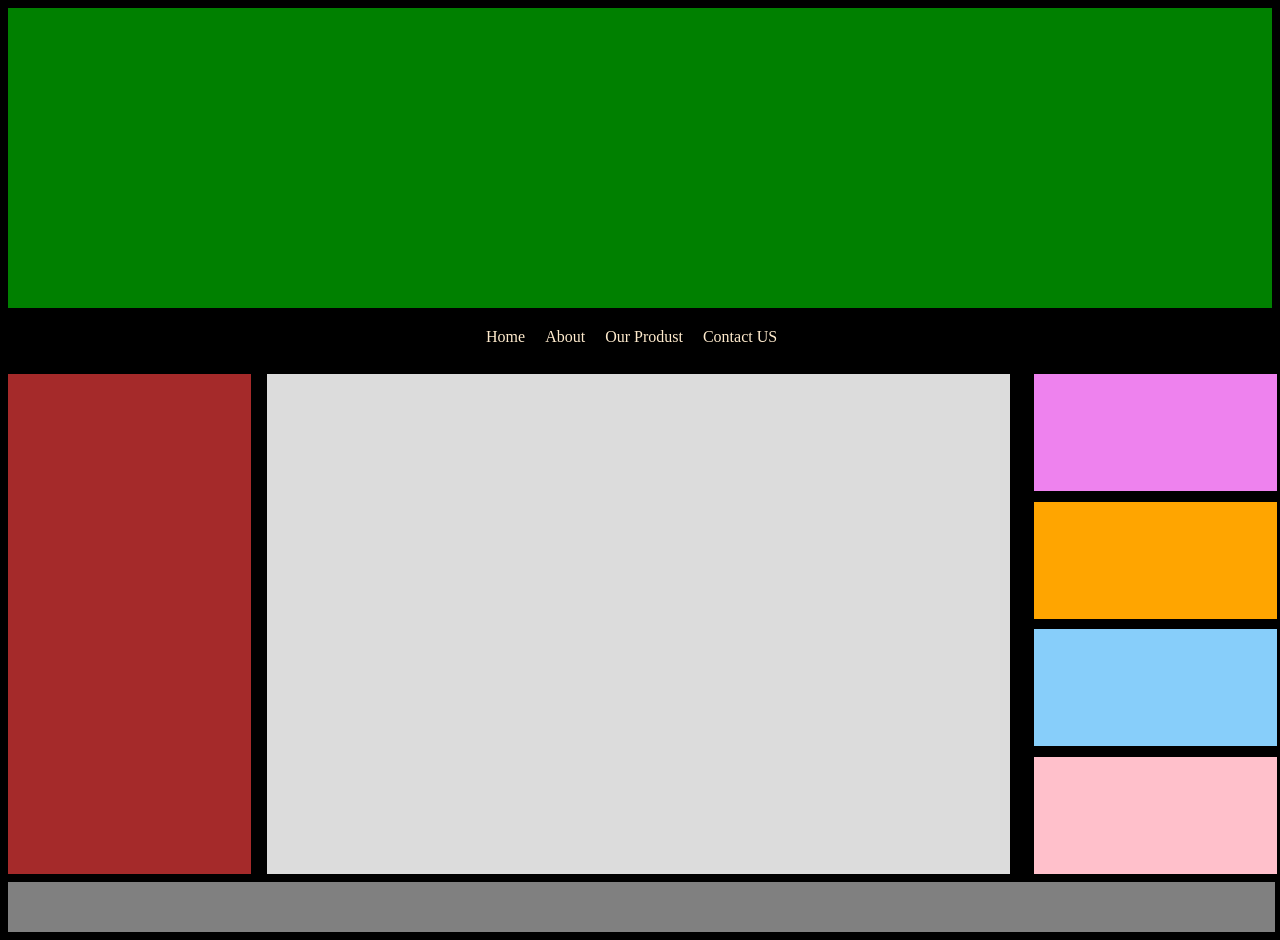
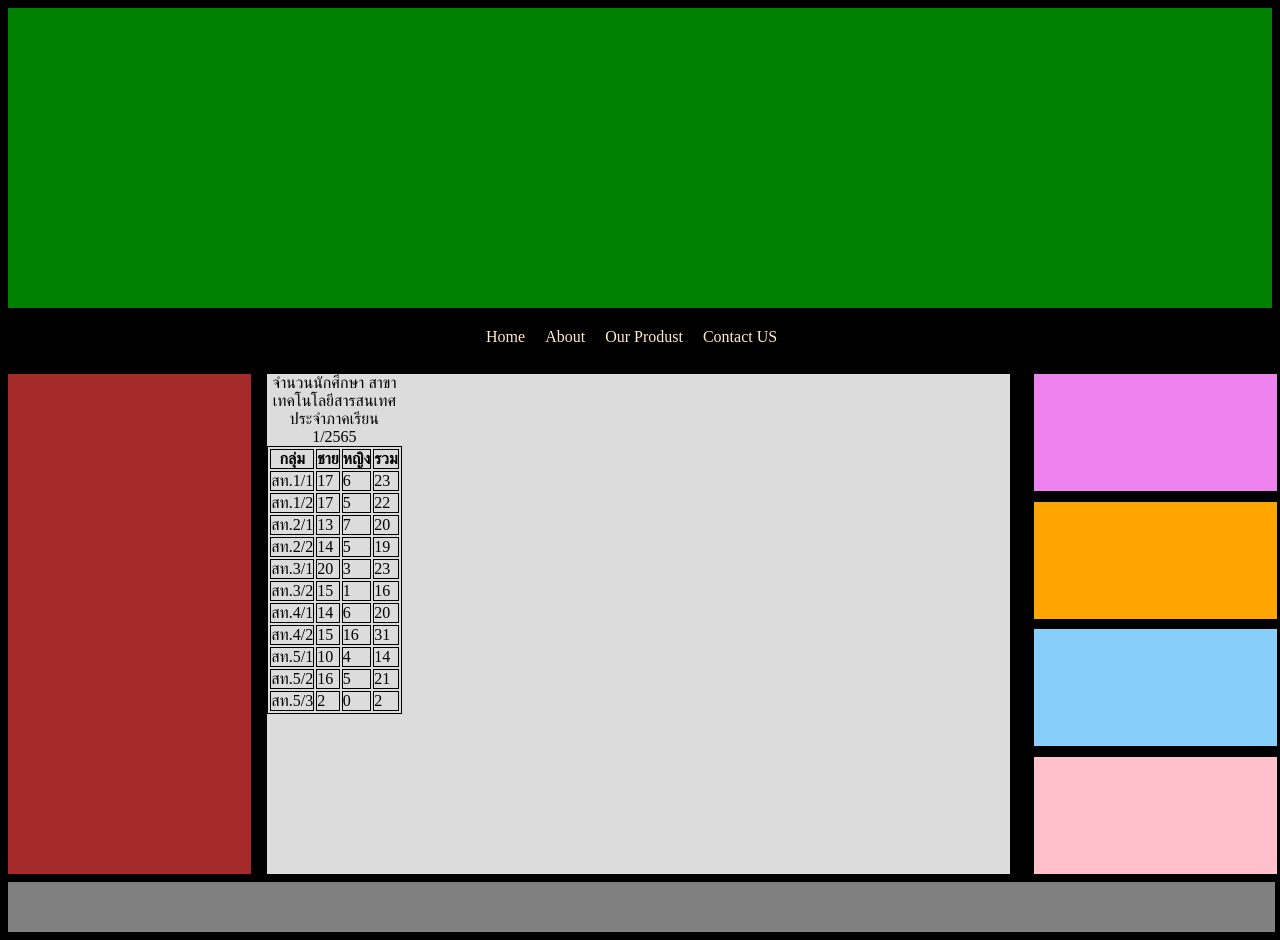
Before and after one commit to WuttichaiPolkuntod/WebDesign, a plain HTML site: page 13_06_2565/index.html in a window 1280 px wide. Drawn offline with Linux system fonts and the light colour scheme.

Commit message:
first 14_06_2565

```diff
--- a/13_06_2565/css/style.css
+++ b/13_06_2565/css/style.css
@@ -85,3 +85,6 @@ li A{
     text-decoration: none;
     color: blanchedalmond;
 }
+table, th, td {
+    border:1px solid black;
+  }
--- a/13_06_2565/index.html
+++ b/13_06_2565/index.html
@@ -19,7 +19,83 @@
         </Ul>
     </nav>
     <aside></aside>
-    <article></article>
+    <article>
+        <table>
+            <caption>จำนวนนักศึกษา สาขาเทคโนโลยีสารสนเทศ</caption>
+            <caption>ประจำภาคเรียน 1/2565</caption>
+            <tr>
+                <th>กลุ่ม</th>
+                <th>ชาย</th>
+                <th>หญิง</th>
+                <th>รวม</th>
+            </tr>
+            <tr>
+                <td>สท.1/1</td>
+                <td>17</td>
+                <td>6</td>
+                <td>23</td>
+            </tr>
+            <tr>
+                <td>สท.1/2</td>
+                <td>17</td>
+                <td>5</td>
+                <td>22</td>
+            </tr>
+            <tr>
+                <td>สท.2/1</td>
+                <td>13</td>
+                <td>7</td>
+                <td>20</td>
+            </tr>
+            <tr>
+                <td>สท.2/2</td>
+                <td>14</td>
+                <td>5</td>
+                <td>19</td>
+            </tr>
+            <tr>
+                <td>สท.3/1</td>
+                <td>20</td>
+                <td>3</td>
+                <td>23</td>
+            </tr>
+            <tr>
+                <td>สท.3/2</td>
+                <td>15</td>
+                <td>1</td>
+                <td>16</td>
+            </tr>
+            <tr>
+                <td>สท.4/1</td>
+                <td>14</td>
+                <td>6</td>
+                <td>20</td>
+            </tr>
+            <tr>
+                <td>สท.4/2</td>
+                <td>15</td>
+                <td>16</td>
+                <td>31</td>
+            </tr>
+            <tr>
+                <td>สท.5/1</td>
+                <td>10</td>
+                <td>4</td>
+                <td>14</td>
+            </tr>
+            <tr>
+                <td>สท.5/2</td>
+                <td>16</td>
+                <td>5</td>
+                <td>21</td>
+            </tr>
+            <tr>
+                <td>สท.5/3</td>
+                <td>2</td>
+                <td>0</td>
+                <td>2</td>
+        </table>
+    </article>
     <section>
         <div id="A1"></div>
         <div id="A2"></div>
```
